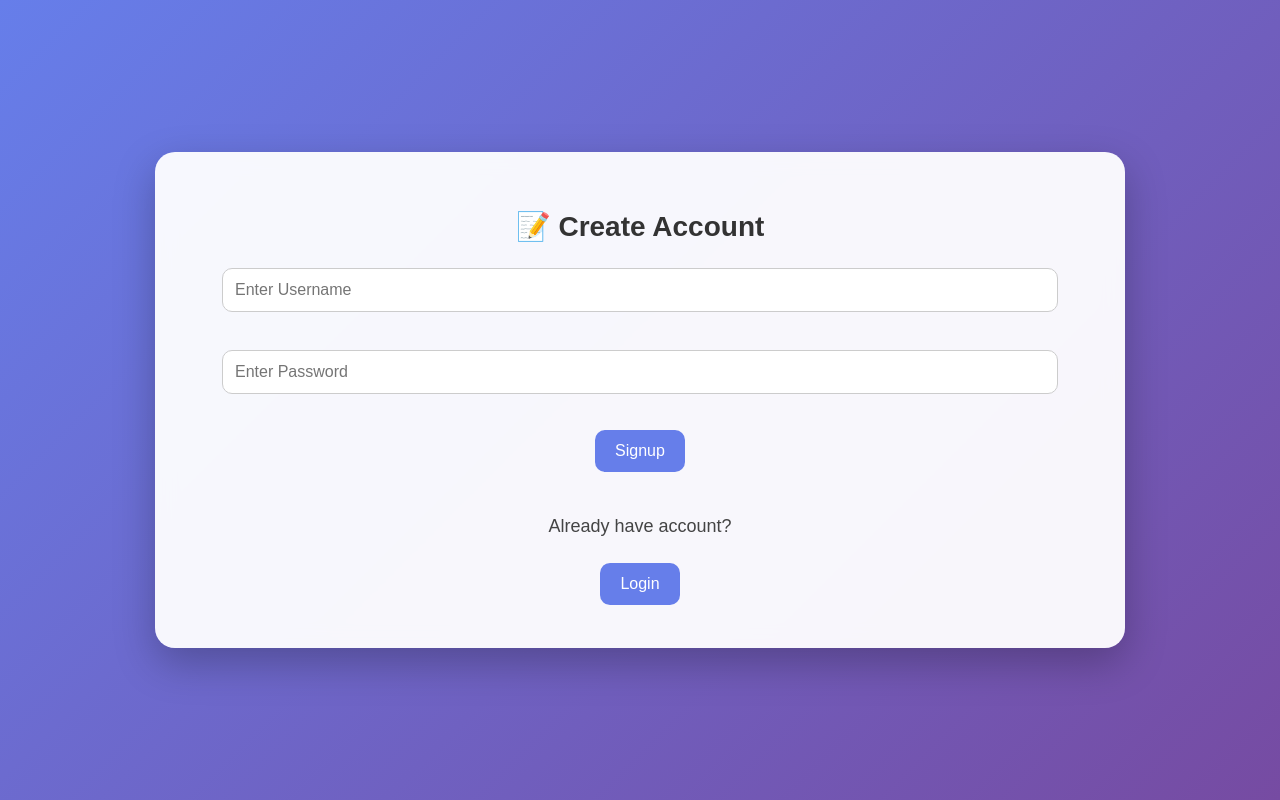
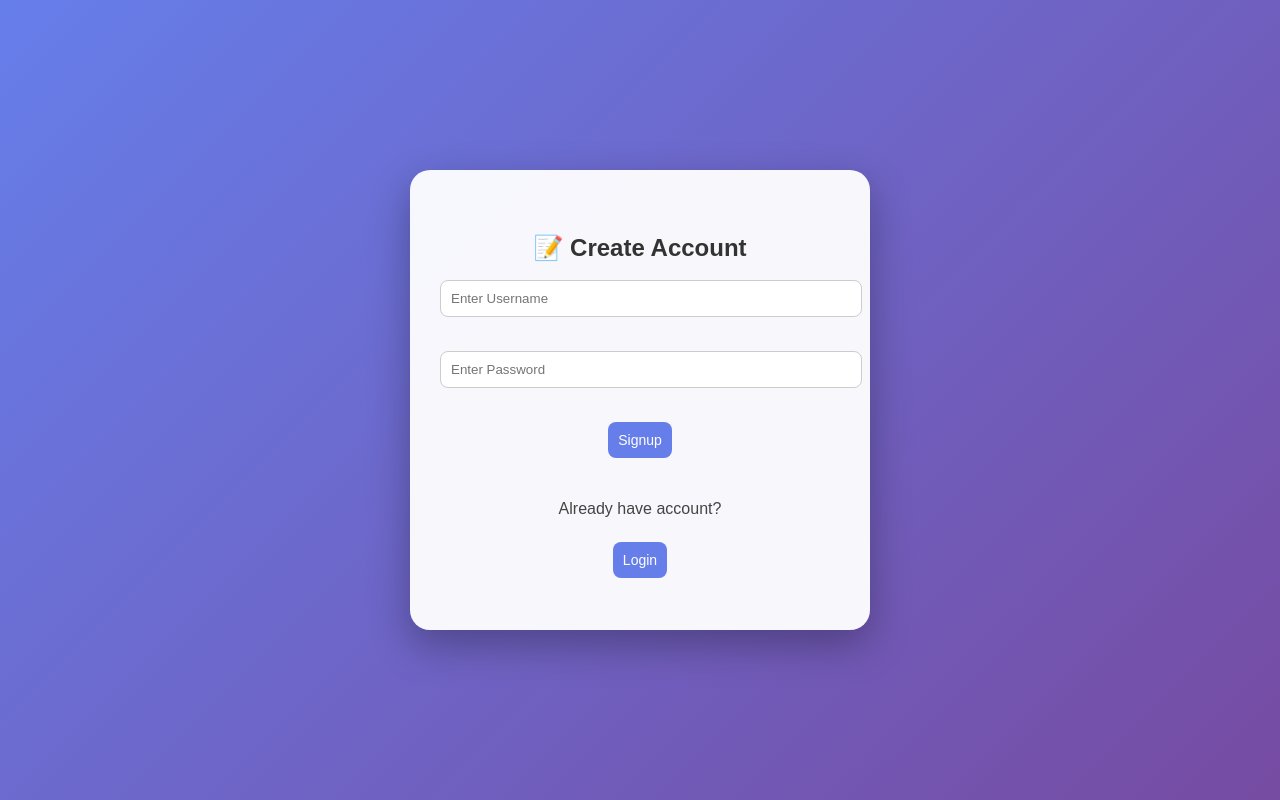
Before and after one commit to chopadebhumika8-commits/Quiz_app, a Flask app: page /signup in a window 1280 px wide. Run offline with Flask 3, Linux system fonts and the light colour scheme.

Commit message:
Refactor CSS for layout and styling improvements

```diff
--- a/static/style.css
+++ b/static/style.css
@@ -1,90 +1,83 @@
-/* ===== GLOBAL ===== */
+/* ===== BODY ===== */
 body {
     margin: 0;
     font-family: 'Poppins', sans-serif;
     background: linear-gradient(135deg, #667eea, #764ba2);
+
     display: flex;
     justify-content: center;
     align-items: center;
     min-height: 100vh;
 }
 
-/* ===== ANIMATION KEYFRAMES ===== */
+/* ===== ANIMATION ===== */
 @keyframes fadeIn {
     from {
         opacity: 0;
-        transform: translateY(30px);
+        transform: scale(0.9);
     }
     to {
         opacity: 1;
-        transform: translateY(0);
-    }
-}
-
-@keyframes buttonPop {
-    from {
-        transform: scale(0.9);
-    }
-    to {
         transform: scale(1);
     }
 }
 
-/* ===== MAIN BOX ===== */
+/* ===== MAIN BOX (SQUARE LOOK) ===== */
 .box {
-    width: 90%;
-    max-width: 900px;
+    width: 400px;              /* 🔥 FIXED WIDTH (square feel) */
+    min-height: 400px;         /* 🔥 FIXED HEIGHT */
+
     background: rgba(255,255,255,0.95);
-    padding: 35px;
+    padding: 30px;
     border-radius: 20px;
-    box-shadow: 0 15px 40px rgba(0,0,0,0.25);
+
+    box-shadow: 0 15px 40px rgba(0,0,0,0.3);
+
     text-align: center;
-    backdrop-filter: blur(10px);
 
-    /* ✅ Animation applied */
-    animation: fadeIn 0.7s ease-in-out;
+    display: flex;
+    flex-direction: column;
+    justify-content: center;
+
+    animation: fadeIn 0.5s ease-in-out;
 }
 
 /* ===== HEADINGS ===== */
+h1 { font-size: 30px; }
+h2 { font-size: 24px; }
+h3 { font-size: 20px; }
+
 h1, h2, h3 {
-    margin-bottom: 15px;
+    margin-bottom: 10px;
     color: #333;
 }
 
-h1 { font-size: 36px; }
-h2 { font-size: 28px; }
-h3 { font-size: 22px; }
-
 /* ===== TEXT ===== */
 p {
-    font-size: 18px;
+    font-size: 16px;
     color: #444;
 }
 
 /* ===== INPUT ===== */
 input, select {
-    width: 90%;
-    padding: 12px;
-    margin: 10px 0;
-    border-radius: 10px;
+    width: 100%;
+    padding: 10px;
+    margin: 8px 0;
+    border-radius: 8px;
     border: 1px solid #ccc;
-    font-size: 16px;
 }
 
 /* ===== BUTTON ===== */
 button {
-    padding: 12px 20px;
-    margin: 8px;
+    padding: 10px;
+    margin: 8px 0;
     border: none;
-    border-radius: 10px;
+    border-radius: 8px;
     background: #667eea;
     color: white;
-    font-size: 16px;
+    font-size: 14px;
     cursor: pointer;
     transition: 0.3s;
-
-    /* ✅ Button animation */
-    animation: buttonPop 0.4s ease;
 }
 
 button:hover {
```
Also changed, not shown: other parts of static/style.css (+11 -42 lines).
